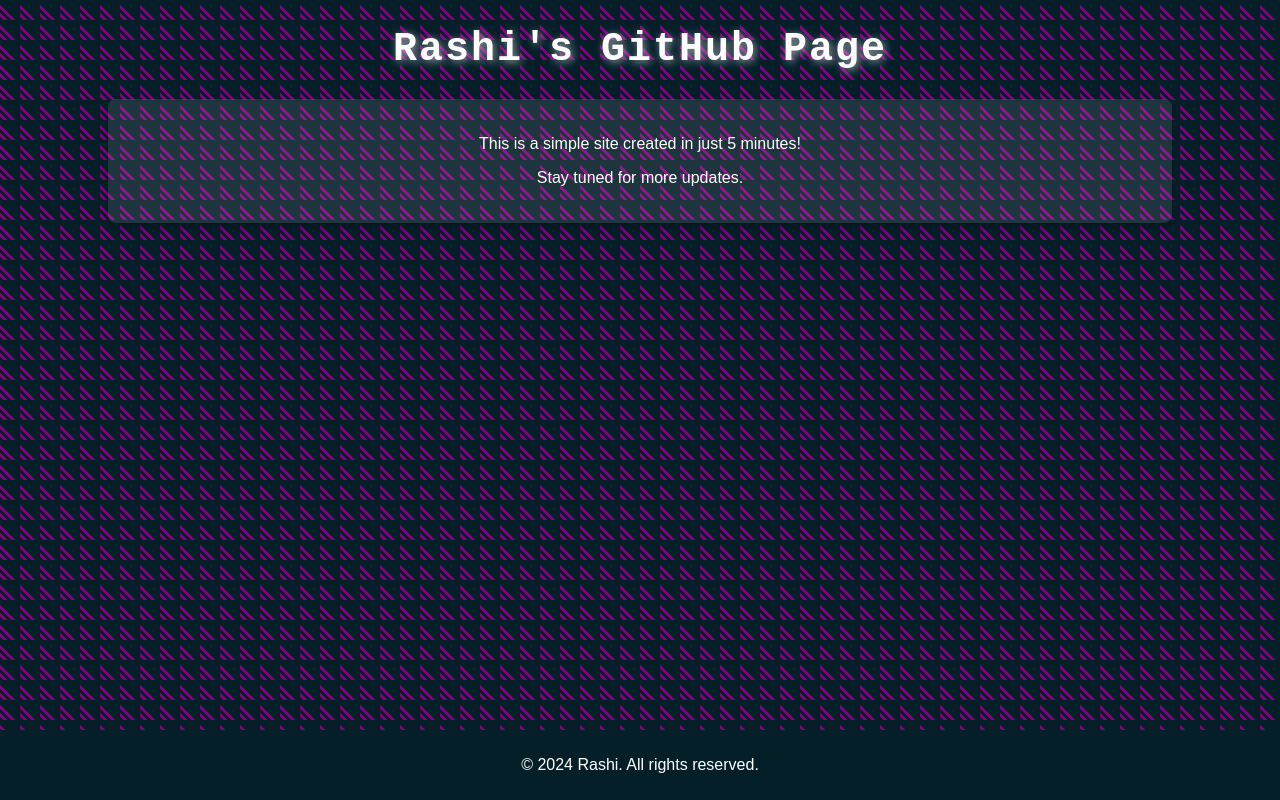
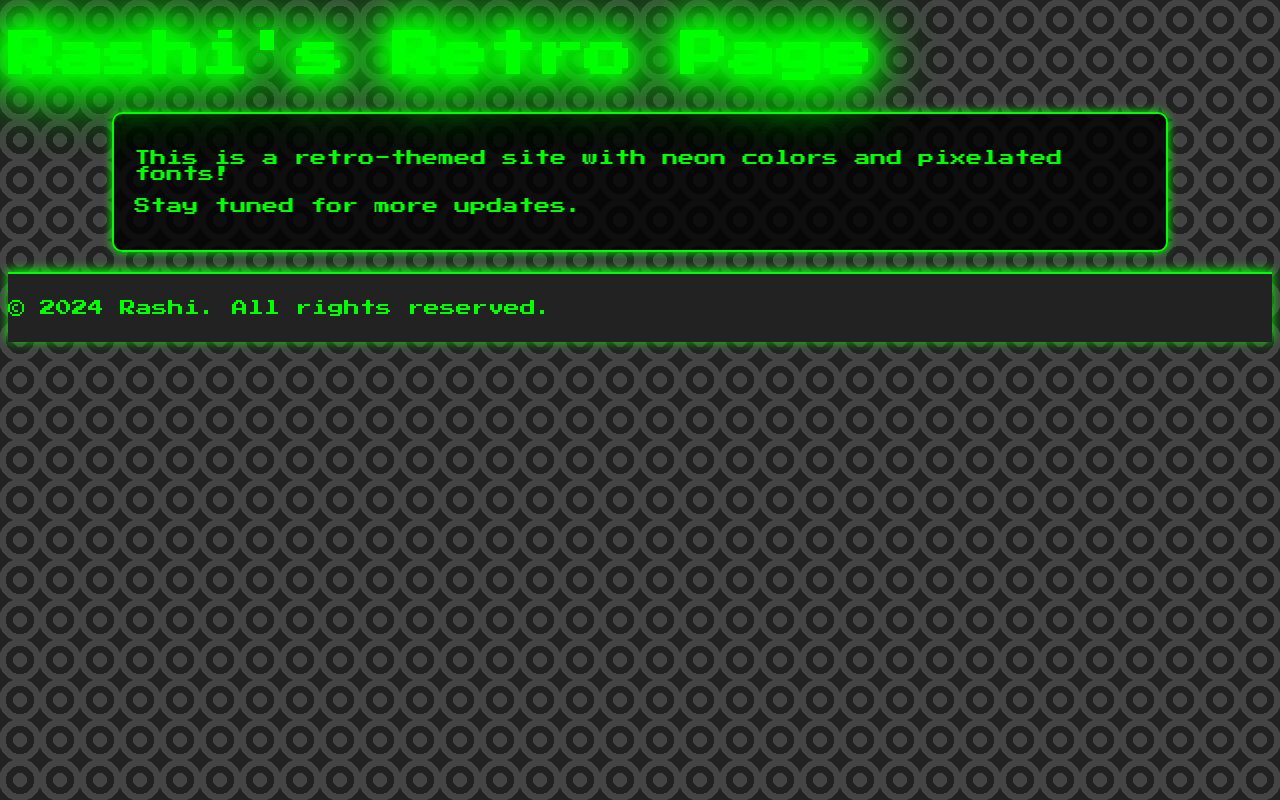
Before and after one commit to firozfahad/32caliber, a plain HTML site: page index.html in a window 1280 px wide. Drawn offline with Linux system fonts and the light colour scheme.

Commit message:
Update index.html

```diff
--- a/index.html
+++ b/index.html
@@ -3,21 +3,24 @@
 <head>
     <meta charset="UTF-8">
     <meta name="viewport" content="width=device-width, initial-scale=1.0">
-    <title>Rashi's GitHub Page</title>
-    <link rel="stylesheet" href="styles.css"> <!-- Linking to external CSS -->
+    <title>Rashi's Retro GitHub Page</title>
+    <link href="https://fonts.googleapis.com/css2?family=Press+Start+2P&display=swap" rel="stylesheet">
+    <link rel="stylesheet" href="retro.css"> <!-- Link to retro CSS -->
 </head>
 <body>
     <header>
-        <h1>Rashi's GitHub Page</h1>
+        <h1>Rashi's Retro Page</h1>
     </header>
 
     <main>
-        <p>This is a simple site created in just 5 minutes!</p>
+        <p>This is a retro-themed site with neon colors and pixelated fonts!</p>
         <p>Stay tuned for more updates.</p>
     </main>
 
     <footer>
         <p>&copy; 2024 Rashi. All rights reserved.</p>
     </footer>
+
+    <script src="retro.js"></script> <!-- Link to retro JS -->
 </body>
 </html>
```
